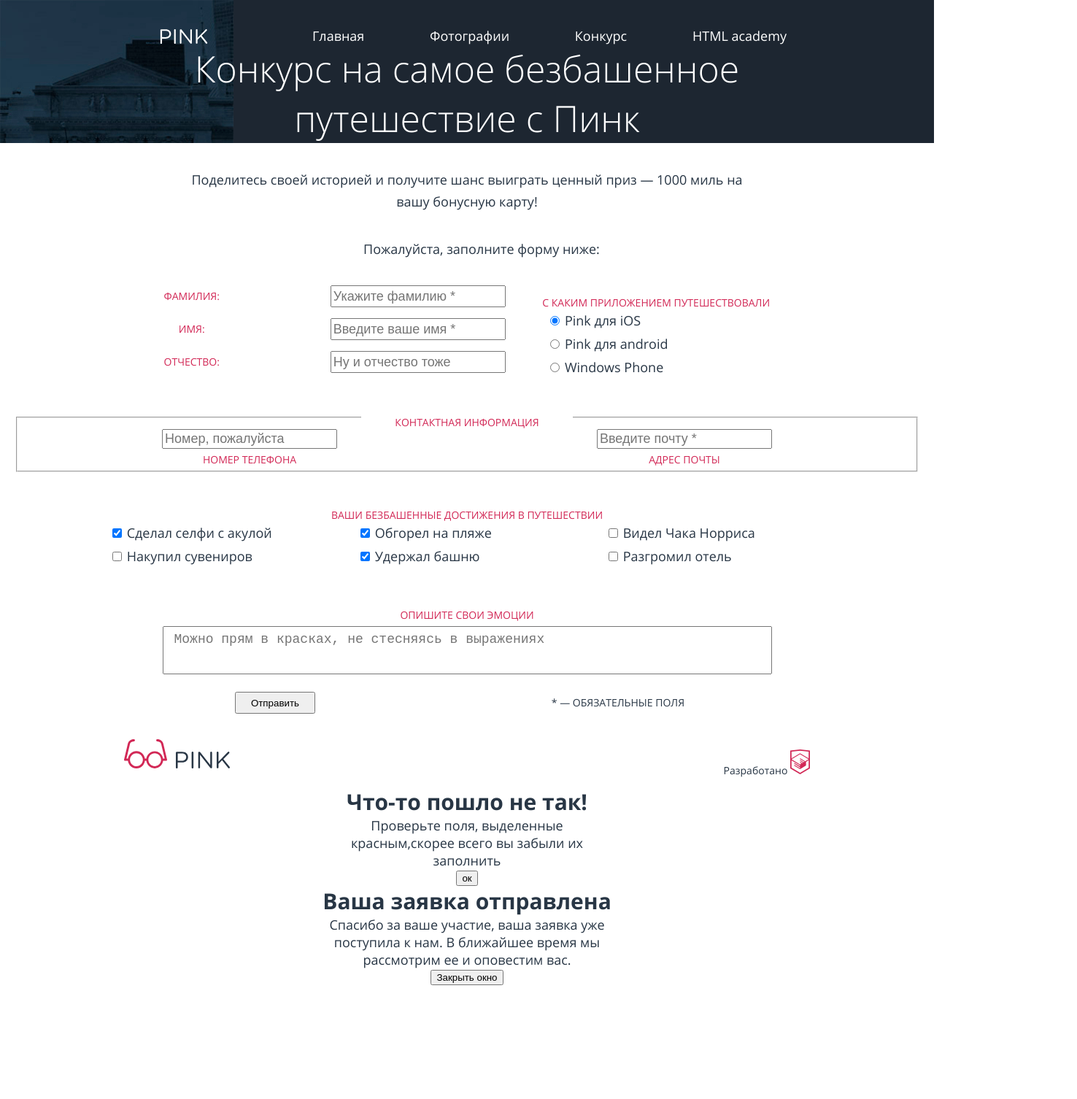
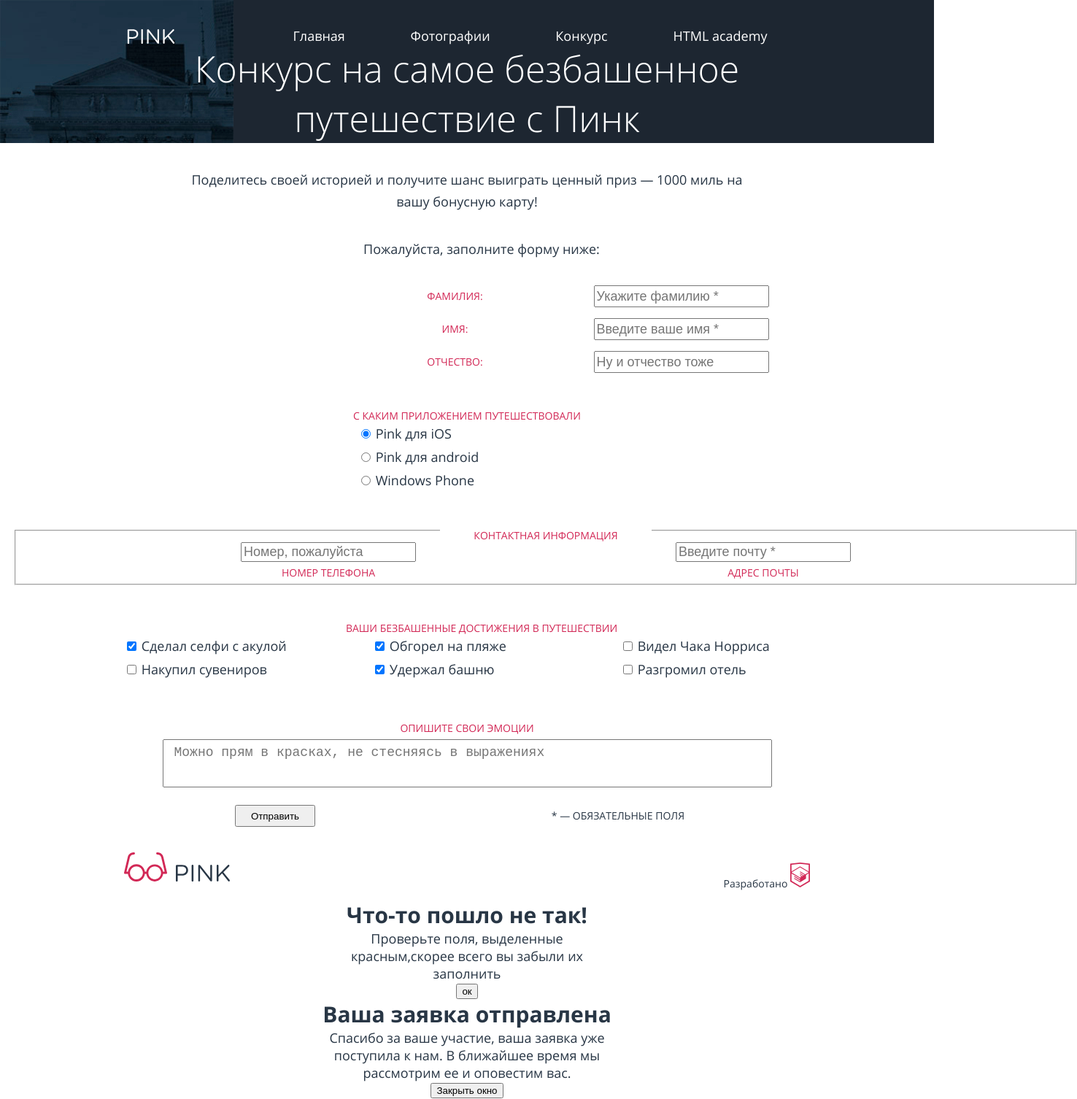
Before and after one commit to Hack-crypto-key/1089973-pink-24, a website: page source/form.html in a window 1280 px wide. Shown: the whole page at 73% size, 1476 px wide, since content can reach past the window. Before the commit the page ends 1351 px from the top, so only its background shows below. Drawn offline with nearby package versions, Linux system fonts and the light colour scheme; files that its build step writes are made by us from their sources.

Commit message:
Исправил ошибки в центрировании внутренней страницы

```diff
--- a/source/less/components/form-fields.less
+++ b/source/less/components/form-fields.less
@@ -19,7 +19,6 @@
     }
 
     &--second {
-      .container();
       order: 3;
     }
 
@@ -30,22 +29,26 @@
 
   @media (min-width: @desktop-width) {
     &--first {
-      .container();
+      margin: 0 auto;
+      padding: 0 130px;
       margin-top: 35px;
       width: 453px;
     }
 
     &--second {
+      margin: 0 auto;
+      padding: 0 130px;
+      width: 940px;
       margin-top: 35px;
       display: flex;
       justify-content: space-between;
-      width: 936px;
     }
 
     &--third {
-      .container();
+      margin: 0 auto;
+      padding: 0 130px;
+      width: 940px;
       margin-top: 35px;
-      width: 936px;
     }
   }
 }
@@ -63,7 +66,6 @@
     &--first {
       .container();
       margin-top: 35px;
-      width: 616px;
       order: 4;
     }
 
@@ -77,6 +79,9 @@
 
   @media (min-width: @desktop-width) {
     &--first {
+      margin: 0 auto;
+      padding: 0 130px;
+      margin-top: 35px;
       display: flex;
       justify-content: space-between;
       flex-wrap: wrap;
@@ -95,6 +100,8 @@
   }
 
   @media (min-width: @desktop-width) {
+    margin: 0 auto;
+    padding: 0 130px;
     display: flex;
     justify-content: space-between;
     width: 940px;
--- a/source/less/components/main-nav.less
+++ b/source/less/components/main-nav.less
@@ -7,10 +7,11 @@
   color: inherit;
 
   @media (min-width: @desktop-width) {
-    .container();
+    margin: 0 auto;
+    padding: 0 130px;
     display: grid;
     grid-template-columns: 173px 1fr;
-    width: 850px;
+    width: 940px;
     padding-top: 40px;
   }
 }
```
